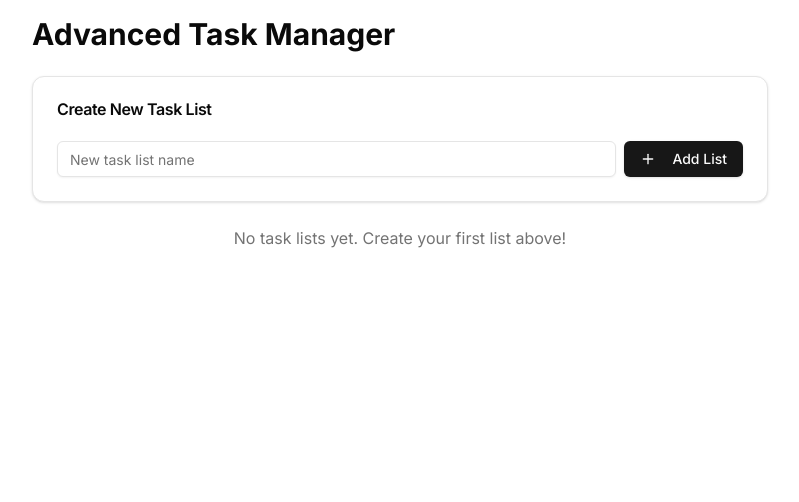
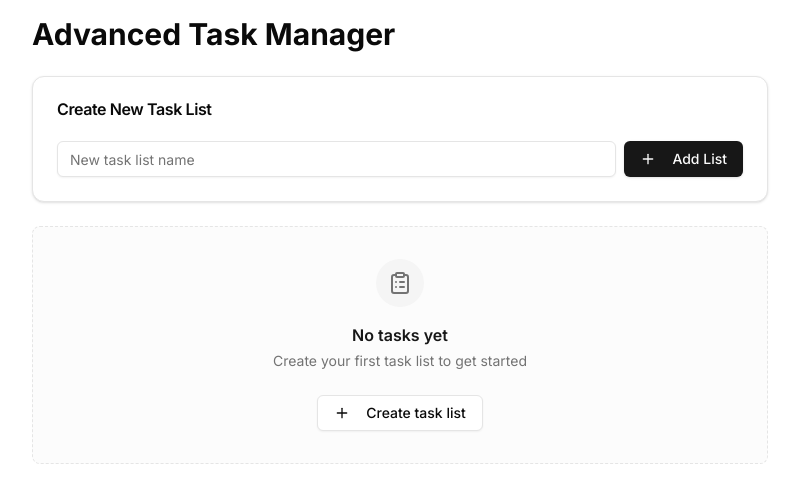
Before and after one commit to aleksiliu/task-manager, a Next.js app: page / in a window 1280 px wide. Shown: the top 502 px of the page, without its empty margins (240-1039 px from the left). Built offline with nearby package versions, Linux system fonts and the light colour scheme.

Commit message:
Edit empty state

```diff
--- a/app/page.tsx
+++ b/app/page.tsx
@@ -1,5 +1,7 @@
 'use client';
 
+import { ClipboardList, Plus } from 'lucide-react';
+import { Button } from '@/components/ui/button';
 import { useLocalStorage } from '@/hooks/use-local-storage';
 import { TaskListComponent } from '@/features/task-list/task-list';
 import { NewTaskListForm } from '@/features/task-list/task-list-form';
@@ -89,7 +91,19 @@ export default function TaskManager() {
         />
       ))}
       {taskLists.length === 0 && (
-        <p className='text-center text-muted-foreground'>No task lists yet. Create your first list above!</p>
+        <div className='flex flex-col items-center justify-center gap-4 rounded-lg border border-dashed border-neutral-200 bg-neutral-50/50 p-8 text-center'>
+          <div className='rounded-full bg-neutral-100 p-3'>
+            <ClipboardList className='h-6 w-6 text-neutral-500' />
+          </div>
+          <div className='space-y-1'>
+            <h3 className='font-semibold text-neutral-900'>No tasks yet</h3>
+            <p className='text-sm text-neutral-500'>Create your first task list to get started</p>
+          </div>
+          <Button onClick={() => document.querySelector('input')?.focus()} variant='outline' className='mt-2'>
+            <Plus className='mr-2 h-4 w-4' />
+            Create task list
+          </Button>
+        </div>
       )}
     </div>
   );
```
